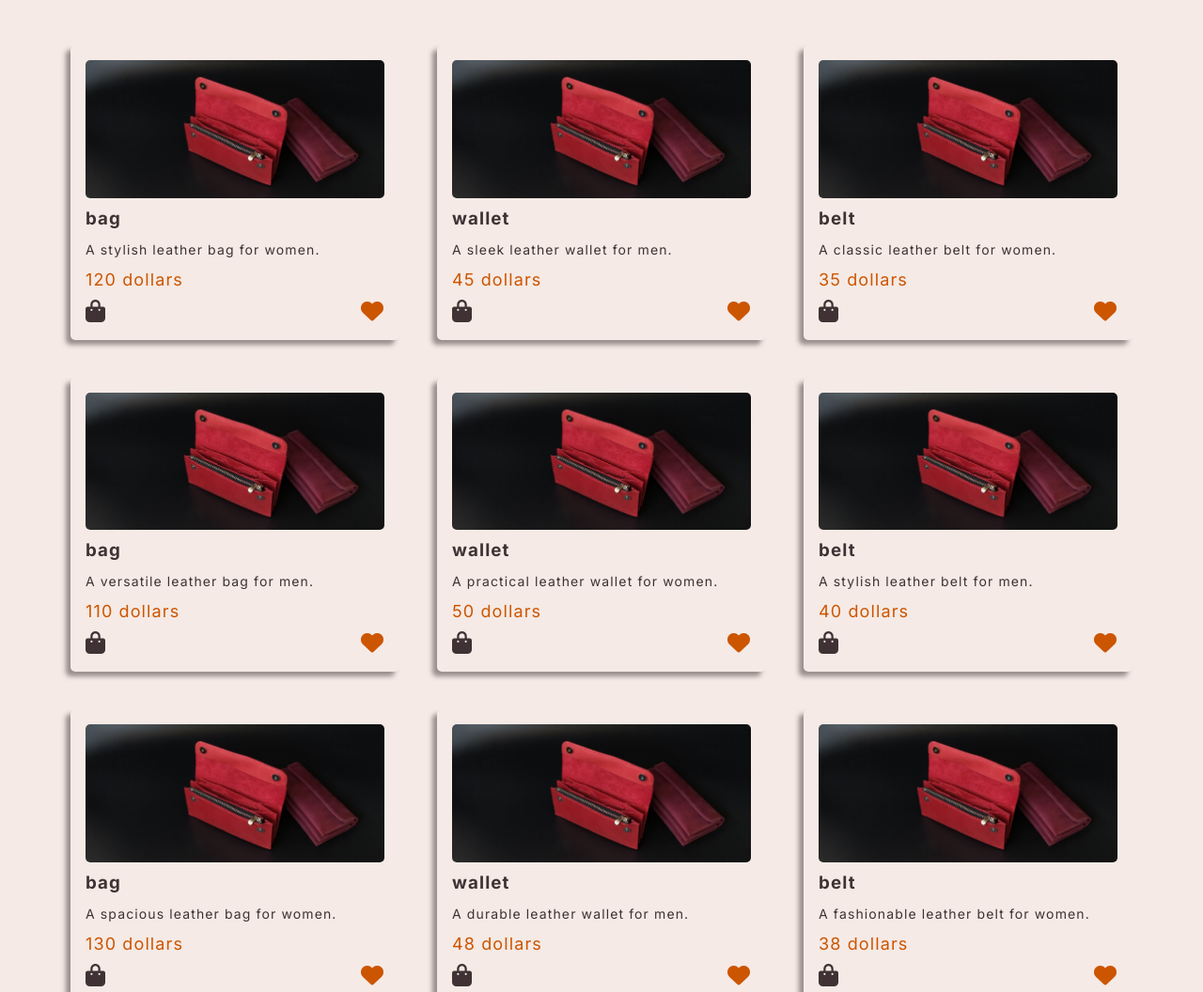
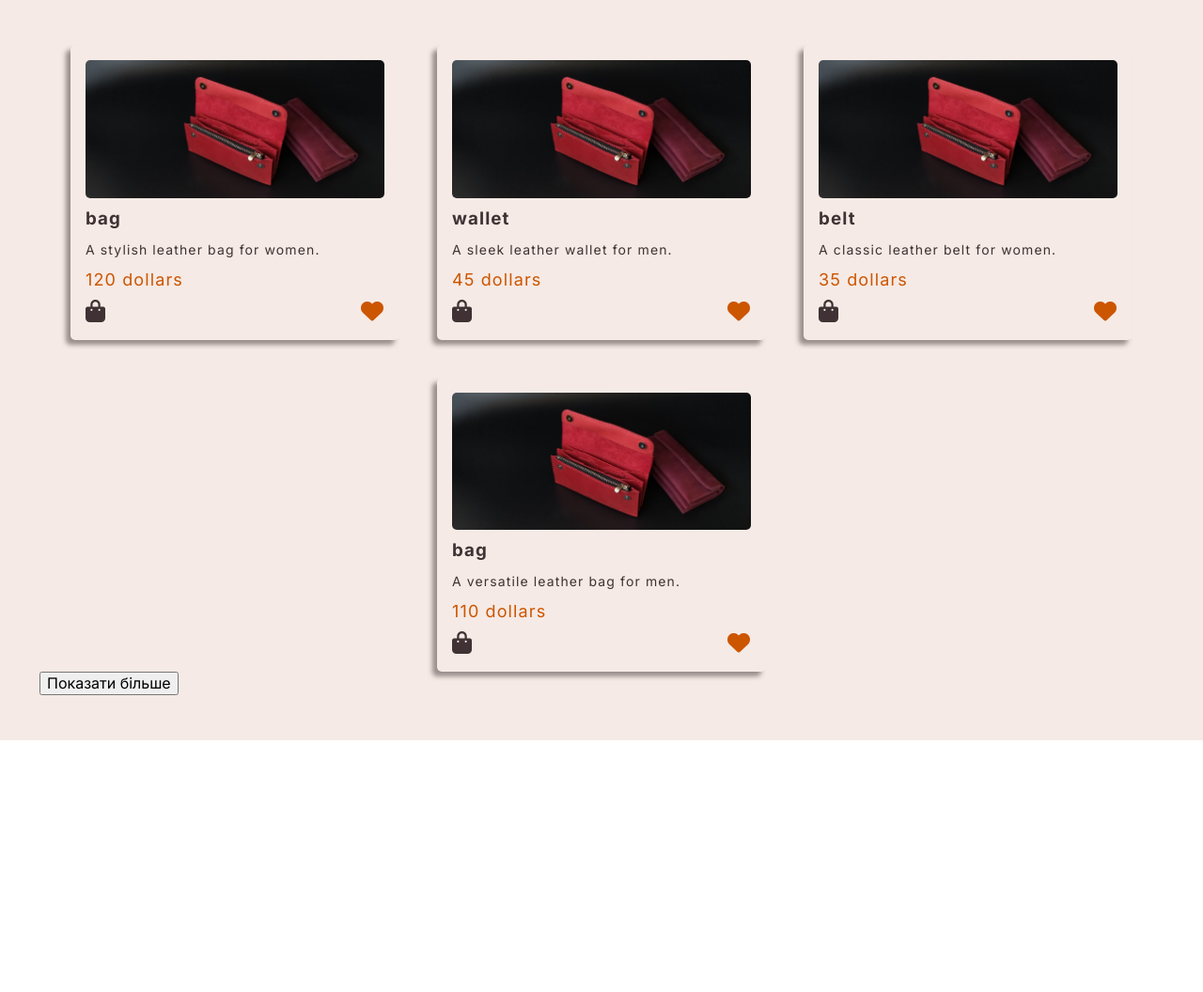
Before and after one commit to KaterynaKocheharova/extra-js-p, a website built with Vite: page src/catalog/index.html in a window 1280 px wide. Shown: the top 1056 px of the page at 94% size. After the commit the page ends 800 px from the top, so only its background shows below. Built offline with nearby package versions, Linux system fonts and the light colour scheme.

Commit message:
do pagination

```diff
--- a/src/api/products-api.js
+++ b/src/api/products-api.js
@@ -1,4 +1,4 @@
-const accessories = [
+const products = [
   {
     id: 1,
     type: 'bag',
@@ -241,6 +241,8 @@ const accessories = [
   },
 ];
 
-export const getProducts = () => {
-  return accessories;
+export const getProducts = (per_page, currentPage) => {
+  const startIndex = (currentPage - 1) * per_page;
+  const endIndex = startIndex + per_page;
+  return products.slice(startIndex, endIndex);
 };
--- a/src/catalog/catalog.html
+++ /dev/null
@@ -1,7 +0,0 @@
-<section class="catalog-section section">
-  <div class="container">
-    <ul class="product-list">
-      HELLO
-    </ul>
-  </div>
-</section>
--- a/src/catalog/catalog.js
+++ b/src/catalog/catalog.js
@@ -1,13 +1,59 @@
 import { getProducts } from '../api/products-api';
 
+// ===================================== CATALOG REFS
 const productList = document.querySelector('.product-list');
+const loadMoreBtn = document.querySelector('.load-more-btn');
+const catalogLoader = document.querySelector('.catalog-loader');
 
-// GET PRODUCTS
+// ====================================== VARIABLES
+let currentPage = 1;
+const per_page = 4;
+let maxPageNum = 8;
+// ===================================== LOADING PRODUCTS FUNCTIONS
 
-const products = getProducts();
+const onCatalogLoad = async () => {
+  catalogLoader.classList.add('visible');
+  try {
+    const products = await getProducts(per_page, currentPage);
+    renderProducts(products);
+    checkLoadMoreStat();
+  } catch (error) {
+    alert(error);
+  } finally {
+    catalogLoader.classList.remove('visible');
+  }
+};
 
-console.log(productList);
-// RENDER PRODUCTS
+onCatalogLoad();
+
+const checkLoadMoreStat = () => {
+  if (currentPage <= maxPageNum) {
+    loadMoreBtn.classList.add('visible');
+    console.log('still visible');
+  } else {
+    loadMoreBtn.classList.remove('visible');
+    console.log('Більше немає продуктів');
+    //make disabled
+  }
+};
+
+const loadMore = async () => {
+  catalogLoader.classList.add('visible');
+  currentPage += 1;
+  try {
+    const products = await getProducts(per_page, currentPage);
+    renderProducts(products);
+    checkLoadMoreStat();
+  } catch (error) {
+    alert(error);
+  } finally {
+    catalogLoader.classList.remove('visible');
+  }
+};
+
+loadMoreBtn.addEventListener('click', loadMore);
+
+// RENDERRING FUNCTION - SEPARATE FILE
 
 const productTemplate = ({ id, type, description, colors, gender, price }) => {
   return `<li id=${id} class="product-item">
@@ -27,5 +73,3 @@ const renderProducts = products => {
   const productListMarkup = products.map(productTemplate).join('');
   productList.insertAdjacentHTML('beforeend', productListMarkup);
 };
-
-renderProducts(products);
--- a/src/catalog/index.html
+++ b/src/catalog/index.html
@@ -32,11 +32,14 @@
   </head>
   <body class="our-body">
     <main>
-      <!-- <load src="./catalog.html"></load> -->
       <section class="catalog-section section">
         <div class="container">
           <ul class="product-list">
           </ul>
+          <div class="catalog-loader">
+            <p>Завантажуються продукти. Почекайте будь-ласка</p>
+          </div>
+          <button class="load-more-btn">Показати більше</button>
         </div>
       </section>
     </main>
--- a/src/css/base.css
+++ b/src/css/base.css
@@ -14,6 +14,7 @@
 
   /* COLOR PALETTE 2 */
   /* --primary-color: #000000;
+  --primary-border-color: #302c2c;
   --primary-background-color: #beb9b9;
   --primary-font-color: #beb9b9;
   --card-box-shadow: rgba(0, 0, 0, 0.25) 0px 54px 55px,
--- a/src/css/catalog.css
+++ b/src/css/catalog.css
@@ -51,3 +51,13 @@
   font-size: var(--standard-icon-size);
   color: var(--accent-color);
 }
+
+.catalog-loader,
+.load-more-btn {
+  display: none;
+}
+
+.loader.visible,
+.load-more-btn.visible {
+  display: block;
+}
--- a/src/main.js
+++ b/src/main.js
@@ -2,4 +2,3 @@ import 'boxicons';
 import './js/header';
 import './js/helpers';
 import './js/swiper';
-import './js/catalog/catalog';
```
Also changed, not shown: src/js/catalog/catalog.js (deleted).
